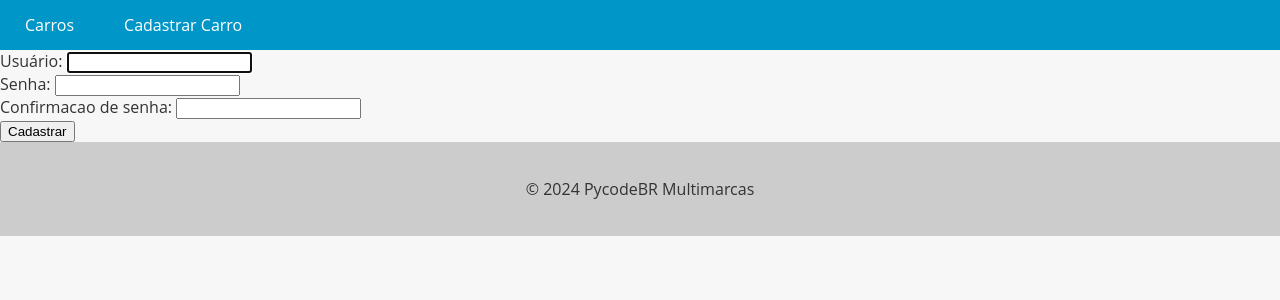
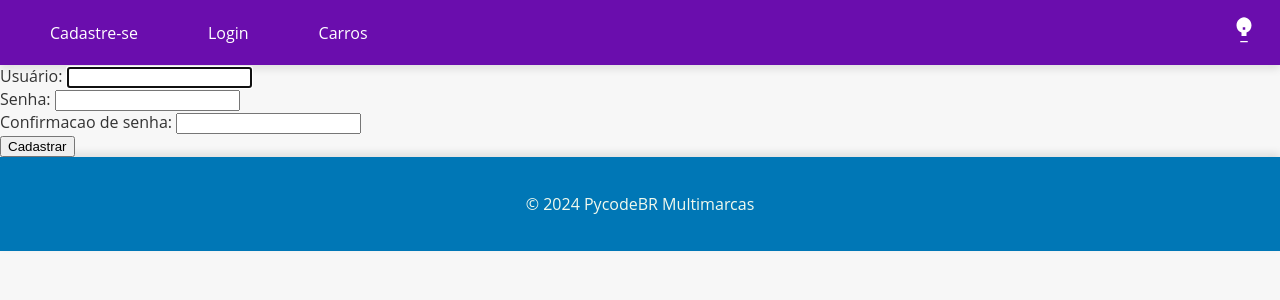
Before and after one commit to Shaaman331/Django_Master, a Django app: page /register/ in a window 1280 px wide. Shown: the top 300 px of the page. Run offline with Django 5.2, Linux system fonts and the light colour scheme.

Commit message:
19-Commit Alteracoes no "base.html" alteracoes de cor, criacao de dark-mode, users authenticateds, darkModeBtn.

```diff
--- a/app/templates/base.html
+++ b/app/templates/base.html
@@ -11,28 +11,31 @@
         color: #333;
         margin: 0;
         padding: 0;
+        transition: background-color 0.5s ease, color 0.5s ease;
+    }
+
+    .dark-mode {
+        background-color: #1d3557;
+        color: #f1faee;
     }
 
     header {
-        background-color: #0096c7;
+        background-color: #6a0dad;
         color: #fff;
         text-align: center;
+        display: flex;
+        justify-content: space-between;
+        align-items: center;
+        padding: 15px;
+        box-shadow: 0 4px 8px rgba(0, 0, 0, 0.1);
     }
 
     footer {
-        background-color: #ccc;
-        color: #333;
+        background-color: #0077b6;
+        color: #f1faee;
         padding: 20px;
         text-align: center;
-    }
-
-    nav {
-        background-color: #0096c7;
-        color: #fff;
-        height: 50px;
-        display: flex;
-        justify-content: space-between;
-        align-items: center;
+        box-shadow: 0 -4px 8px rgba(0, 0, 0, 0.1);
     }
 
     nav ul {
@@ -43,40 +46,78 @@
     }
 
     nav ul li {
-        margin: 0 10px;
+        margin: 0 15px;
     }
 
     nav ul li a {
         color: #fff;
         text-decoration: none;
         font-size: 16px;
-        padding: 15px;
-        transition: all 0.3s ease;
+        padding: 10px 20px;
+        transition: background-color 0.3s ease, color 0.3s ease;
+        border-radius: 5px;
     }
 
     nav ul li a:hover {
-        background-color: #32bbe8;
+        background-color: #023e8a;
+        color: #f1faee;
     }
 
     nav ul li.active a {
-        background-color: #666;
+        background-color: #023e8a;
     }
 
-    nav ul li.active a:hover {
-        background-color: #999;
+    #darkModeBtn {
+        background: none;
+        border: none;
+        cursor: pointer;
+        outline: none;
+        transition: transform 0.3s ease;
     }
 
+    #darkModeBtn:hover {
+        transform: scale(1.1);
+    }
+
+    #darkModeBtn svg {
+        width: 30px;
+        height: 30px;
+        fill: #fff;
+        transition: fill 0.3s ease;
+    }
+
+    #darkModeBtn:hover svg {
+        fill: #32bbe8;
+    }
+
+    .dark-mode #darkModeBtn svg {
+        fill: yellow;
+    }
   </style>
 </head>
 <body>
   <header>
     <nav>
       <ul>
+        {% if user.is_authenticated %}
+        <li>Olá, {{ user.username }}!</li>
+        <li><a href="{% url 'new_car' %}">Cadastrar Carro</a></li>
+        {% endif %}
+        {%if not user.is_authenticated %}
+        <li><a href="{% url 'register'%}">Cadastre-se</a></li>
+        <li><a href="{% url 'login' %}">Login</a></li>
+        {% endif %}
         <li><a href="{% url 'cars_list' %}">Carros</a></li>
-        <li><a href="{% url 'new_car' %}">Cadastrar Carro</a></li>
-
+        {% if user.is_authenticated %}
+        <li><a href="{% url 'logout' %}">Sair</a></li>
+        {% endif %}
       </ul>
     </nav>
+    <button id="darkModeBtn">
+      <svg xmlns="http://www.w3.org/2000/svg" viewBox="0 0 24 24">
+        <path d="M9 21h6v-1H9v1zm3-20C8.924 1 6 3.924 6 7.5c0 2.615 1.613 4.855 4 5.656V16h4v-2.844c2.387-.801 4-3.041 4-5.656C18 3.924 15.076 1 12 1zm1 10h-2V9h2v2zm-2-4h2V5h-2v2z"/>
+      </svg>
+    </button>
   </header>
 
   <main>
@@ -87,5 +128,12 @@
   <footer>
     <p>&copy; 2024 PycodeBR Multimarcas</p>
   </footer>
+
+  <script>
+    const darkModeBtn = document.getElementById('darkModeBtn');
+    darkModeBtn.addEventListener('click', () => {
+        document.body.classList.toggle('dark-mode');
+    });
+  </script>
 </body>
 </html>
```
